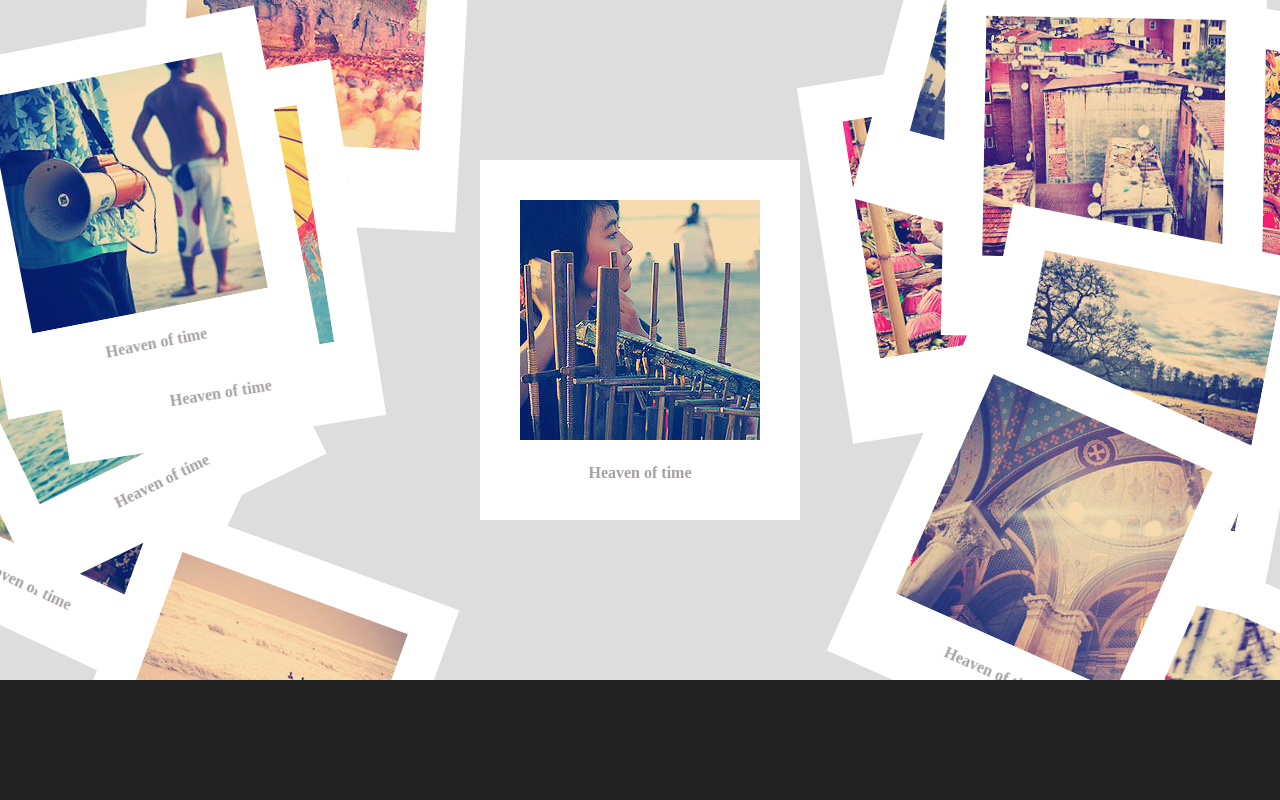
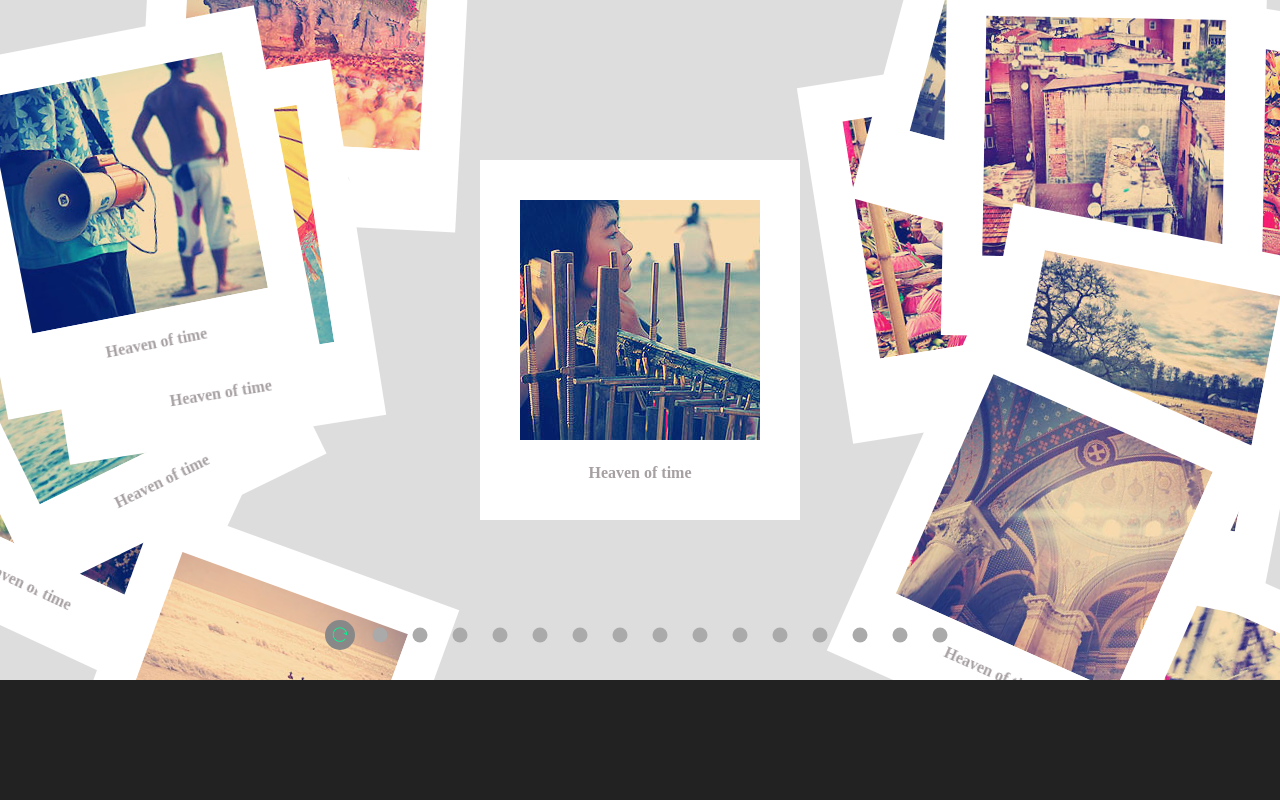
Before and after one commit to liuvigongzuoshi/my-gallery-by-react, a React app: page / in a window 1280 px wide. Built offline with nearby package versions, Linux system fonts and the light colour scheme.

Commit message:
Add controllerUnits

```diff
--- a/cfg/base.js
+++ b/cfg/base.js
@@ -17,7 +17,7 @@ module.exports = {
   output: {
     path: path.join(__dirname, '/../dist/assets'),
     filename: 'app.js',
-    publicPath: defaultSettings.publicPath
+    publicPath: './assets/' //修改在gh-pages图片路径
   },
   devServer: {
     contentBase: './src/',
--- a/src/components/Main.js
+++ b/src/components/Main.js
@@ -44,8 +44,8 @@ class ImgFigure extends React.Component {
     } else {
       this.props.center();
     }
-    e.stopPropagation();
-    e.preventDefault();
+    e.stopPropagation(); //组织冒泡
+    e.preventDefault(); //组织默认事件
   }
 
   render() {
@@ -87,38 +87,36 @@ class ImgFigure extends React.Component {
   }
 }
 
-// // 控制组件
-// var ControllerUnit = React.createClass({
-//   handleClick: function(e) {
+// 控制组件
+class ControllerUnit extends React.Component {
 
-//     // 如果点击的是当前正在选中态的按钮，则翻转图片，否则将对应的图片居中
-//     if (this.props.arrange.isCenter) {
-//       this.props.inverse();
-//     } else {
-//       this.props.center();
-//     }
+  handleClick(e) {
+    //如果点击的是当前正在选中态的按钮，则翻转图片，否则将对应的图片居中
+    if (this.props.arrange.isCenter) {
+      this.props.inverse();
+    } else {
+      this.props.center();
+    }
+    e.preventDefault();
+    e.stopPropagation();
+  }
 
-//     e.preventDefault();
-//     e.stopPropagation();
-//   },
-//   render: function() {
-//     var controlelrUnitClassName = "controller-unit";
+  render() {
+    var controlelrUnitClassName = 'controller-unit';
+    // 如果对应的是居中的图片，显示控制按钮的居中态
+    if (this.props.arrange.isCenter) {
+      controlelrUnitClassName += ' is-center';
 
-//     // 如果对应的是居中的图片，显示控制按钮的居中态
-//     if (this.props.arrange.isCenter) {
-//       controlelrUnitClassName += "is-center";
-
-//       // 如果同时对应的是翻转图片， 显示控制按钮的翻转态
-//       if (this.props.arrange.isInverse) {
-//         controlelrUnitClassName += "is-inverse";
-//       }
-//     }
-
-//     return (
-//       <span className={controlelrUnitClassName} onClick={this.handleClick}></span>
-//     );
-//   }
-// });
+      // 如果同时对应的是翻转图片， 显示控制按钮的翻转态
+      if (this.props.arrange.isInverse) {
+        controlelrUnitClassName += 'is-inverse';
+      }
+    }
+    return (
+      <span className={controlelrUnitClassName} onClick={this.handleClick.bind(this)}></span>
+    );
+  }
+}
 
 class AppComponent extends React.Component {
 
@@ -291,7 +289,7 @@ class AppComponent extends React.Component {
   render() {
     var controllerUnits = [],
       imgFigures = [];
-    imageDatas.forEach(function(value, index) {
+    imageDatas.map(function(value, index) {
       if (!this.state.imgsArrangeArr[index]) {
         this.state.imgsArrangeArr[index] = {
           pos: {
@@ -305,7 +303,7 @@ class AppComponent extends React.Component {
       }
       imgFigures.push(<ImgFigure data={value} key={index} ref={'imgFigures'+index} arrange={this.state.imgsArrangeArr[index]} inverse={this.inverse(index)} center={this.center(index)}/>);
 
-      // controllerUnits.push(<ControllerUnit key={index} arrange={this.state.imgsArrangeArr[index]} inverse={this.inverse(index)} center={this.center(index)}/>);
+      controllerUnits.push(<ControllerUnit key={index} arrange={this.state.imgsArrangeArr[index]} inverse={this.inverse(index)} center={this.center(index)}/>);
     }.bind(this));
     return (
       <section className='stage' ref="stage">
--- a/src/index.html
+++ b/src/index.html
@@ -20,7 +20,7 @@
   __REACT_DEVTOOLS_GLOBAL_HOOK__ = parent.__REACT_DEVTOOLS_GLOBAL_HOOK__
 
   </script>
-  <script type="text/javascript" src="/assets/app.js"></script>
+  <script type="text/javascript" src="./assets/app.js"></script>
 </body>
 
 </html>
--- a/src/styles/App.scss
+++ b/src/styles/App.scss
@@ -1,7 +1,8 @@
-    // @font-face {
-    //     font-family: "icons-turn-arrow";
-    //     src: url("../fonts/icons/turn-arrow.eot") format("embedded-opentype"), url("../fonts/icons/turn-arrow.woff") format("woff"), url("../fonts/icons/turn-arrow.ttf") format("truetype"), url("../fonts/icons/turn-arrow.svg") format("svg");
-    // }
+    @font-face {
+      font-family: "icons-turn-arrow";
+      src: url("../fonts/icons/turn-arrow.eot") format("embedded-opentype"), url("../fonts/icons/turn-arrow.woff") format("woff"), url("../fonts/icons/turn-arrow.ttf") format("truetype"), url("../fonts/icons/turn-arrow.svg") format("svg");
+    }
+
     html,
     body {
       width: 100%;
@@ -88,37 +89,38 @@
       bottom: 30px;
       z-index: 101;
       width: 100%;
-      text-align: center; //     @at-root {
-      //         .controller-unit {
-      //             display: inline-block;
-      //             margin: 0 5px;
-      //             width: 30px;
-      //             height: 30px;
-      //             text-align: center;
-      //             vertical-align: middle;
-      //             cursor: pointer;
-      //             background-color: #aaa;
-      //             border-radius: 50%;
-      //             transform: scale(.5);
-      //             transition: transform .6s ease-in-out, background-color .3s;
-      //             &.is-center {
-      //                 background-color: #888;
-      //                 transform: scale(1);
-      //                 &::after {
-      //                     color: #fff;
-      //                     font-family: "icons-turn-arrow";
-      //                     font-size: 80%;
-      //                     line-height: 30px;
-      //                     app: "\e600";
-      //                     -webkit-font-smoothing: antialiased;
-      //                     -moz-osx-font-smoothing: grayscale;
-      //                 }
-      //                 &.is-inverse {
-      //                     background-color: #555;
-      //                     transform: rotateY(180deg);
-      //                 }
-      //             }
-      //         }
-      //     }
+      text-align: center;
+      @at-root {
+        .controller-unit {
+          display: inline-block;
+          margin: 0 5px;
+          width: 30px;
+          height: 30px;
+          text-align: center;
+          vertical-align: middle;
+          cursor: pointer;
+          background-color: #aaa;
+          border-radius: 50%;
+          transform: scale(.5);
+          transition: transform .6s ease-in-out, background-color .3s;
+          &.is-center {
+            background-color: #888;
+            transform: scale(1);
+            &::after {
+              color: #00FE95;
+              font-family: "icons-turn-arrow";
+              font-size: 90%;
+              line-height: 30px;
+              content: "\e611";
+              -webkit-font-smoothing: antialiased;
+              -moz-osx-font-smoothing: grayscale;
+            }
+            &.is-inverse {
+              background-color: #555;
+              transform: rotateY(180deg);
+            }
+          }
+        }
+      }
     }
     /* controller -- end */
```
Also changed, not shown: cfg/defaults.js (+12 -23 lines), dist/assets/43c74a49faa494dfde80350fbf9b51f5.svg (added), dist/assets/app.js, dist/assets/b2a934538bc5615b866496941e3ae16b.svg (added), dist/index.html, src/fonts/icons/turn-arrow.svg (added), src/fonts/icons/turn-arrow.ttf (added), src/fonts/icons/turn-arrow.woff (added), 2 other files.
